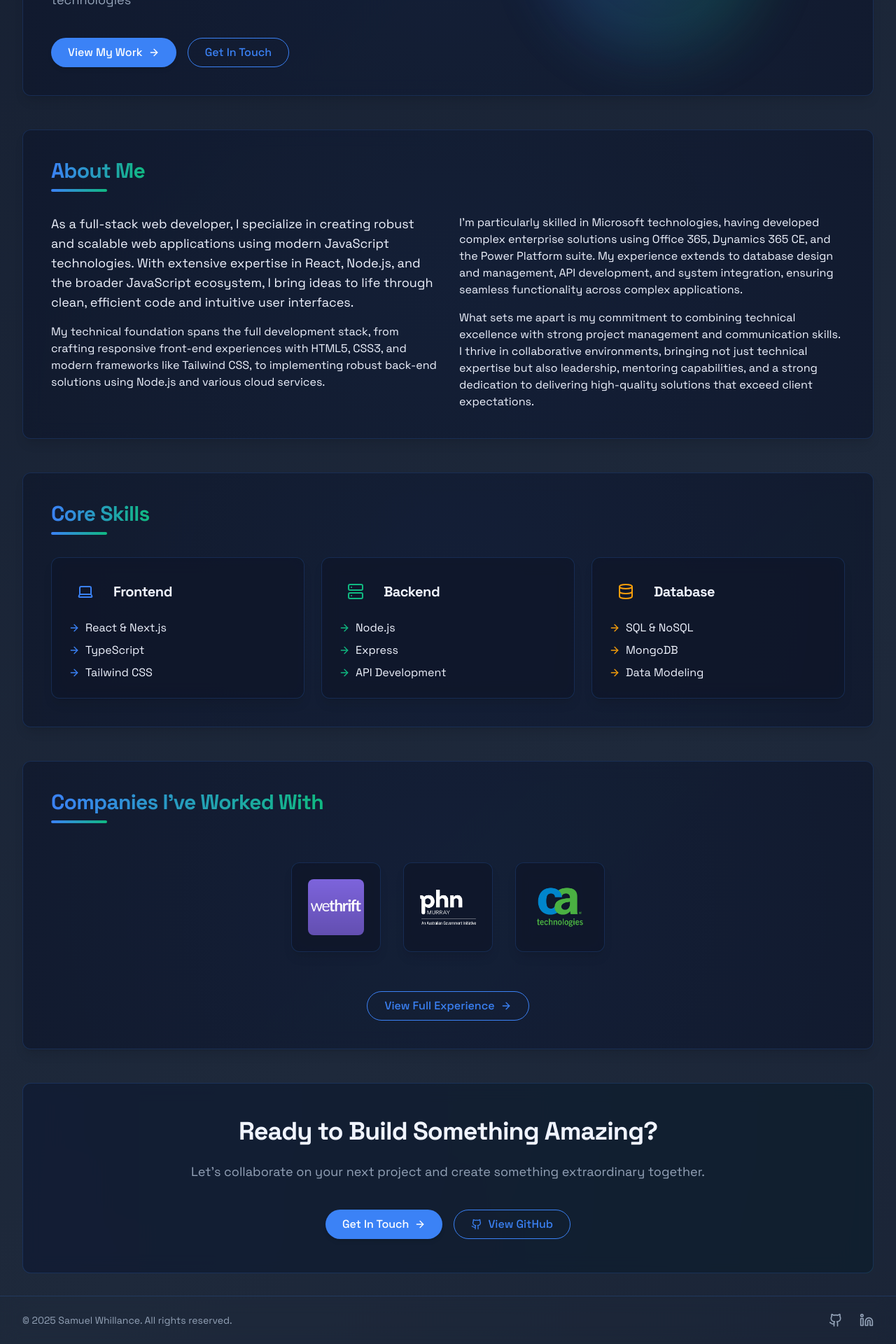
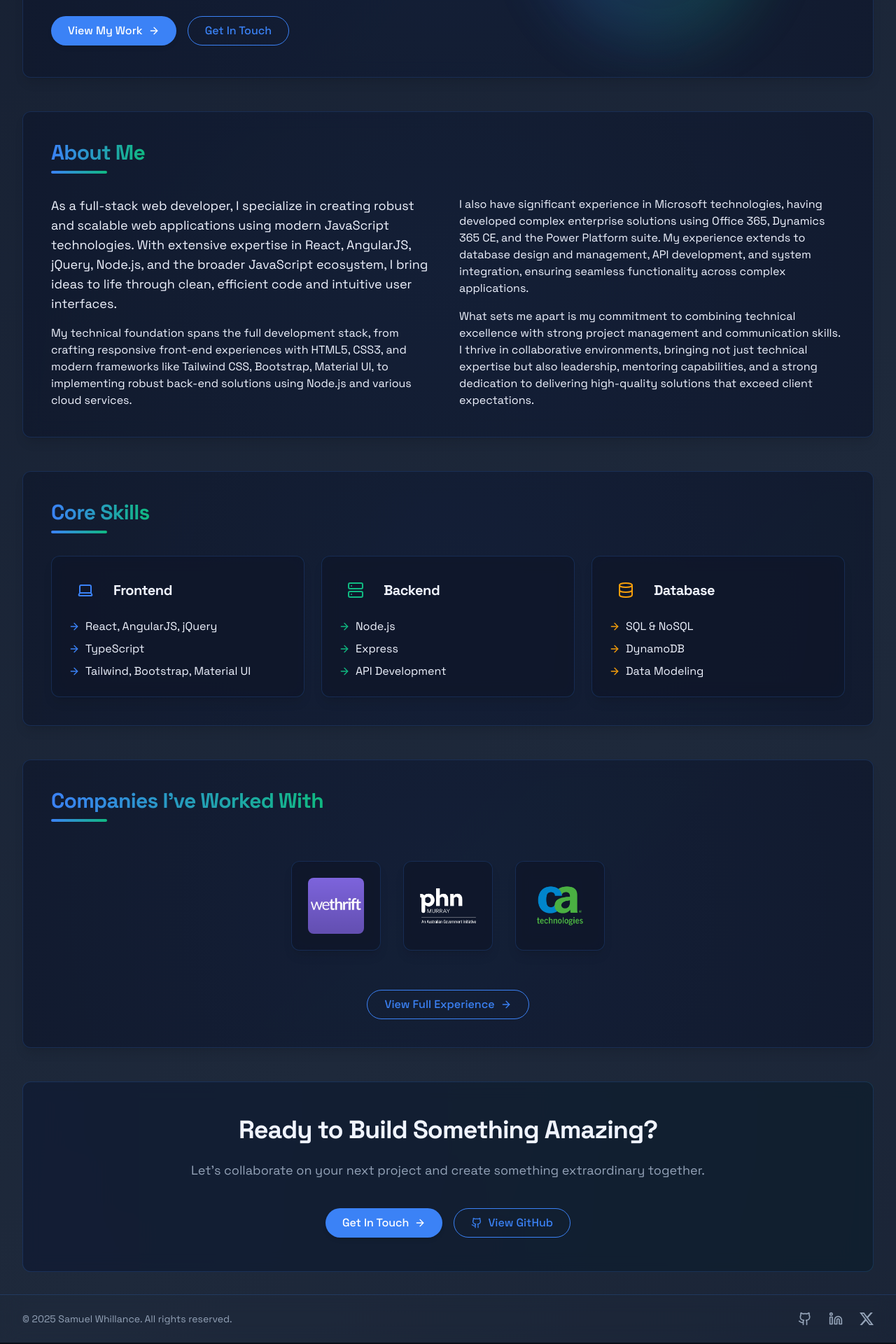
Before and after one commit to SamWhillance/samwhillance.com, a Next.js app: page / in a window 1280 px wide. Shown: the part 404-2324 px from the top of the page at 70% size. Built offline with nearby package versions, Linux system fonts and the light colour scheme.

Commit message:
X logo, adjusted skills

```diff
--- a/src/app/page.tsx
+++ b/src/app/page.tsx
@@ -22,10 +22,6 @@ export default function Home() {
                     <br />
                     Developer
                   </h1>
-                  <div className="flex items-center space-x-2 mt-2">
-                    <Code className="h-5 w-5 text-primary" />
-                    <p className="text-lg font-mono text-text-muted">{'<Software Engineer />'}</p>
-                  </div>
                 </div>
 
                 <p className="text-lg text-text-muted">
@@ -84,16 +80,16 @@ export default function Home() {
               <div className="grid md:grid-cols-2 gap-8">
                 <div className="space-y-4 animate-fade-in">
                   <p className="text-lg">
-                    As a full-stack web developer, I specialize in creating robust and scalable web applications using modern JavaScript technologies. With extensive expertise in React, Node.js, and the broader JavaScript ecosystem, I bring ideas to life through clean, efficient code and intuitive user interfaces.
+                    As a full-stack web developer, I specialize in creating robust and scalable web applications using modern JavaScript technologies. With extensive expertise in React, AngularJS, jQuery, Node.js, and the broader JavaScript ecosystem, I bring ideas to life through clean, efficient code and intuitive user interfaces.
                   </p>
                   <p>
-                    My technical foundation spans the full development stack, from crafting responsive front-end experiences with HTML5, CSS3, and modern frameworks like Tailwind CSS, to implementing robust back-end solutions using Node.js and various cloud services.
+                    My technical foundation spans the full development stack, from crafting responsive front-end experiences with HTML5, CSS3, and modern frameworks like Tailwind CSS, Bootstrap, Material UI, to implementing robust back-end solutions using Node.js and various cloud services.
                   </p>
                 </div>
 
                 <div className="space-y-4 animate-fade-in delay-200">
                   <p>
-                    I'm particularly skilled in Microsoft technologies, having developed complex enterprise solutions using Office 365, Dynamics 365 CE, and the Power Platform suite. My experience extends to database design and management, API development, and system integration, ensuring seamless functionality across complex applications.
+                    I also have significant experience in Microsoft technologies, having developed complex enterprise solutions using Office 365, Dynamics 365 CE, and the Power Platform suite. My experience extends to database design and management, API development, and system integration, ensuring seamless functionality across complex applications.
                   </p>
                   <p>
                     What sets me apart is my commitment to combining technical excellence with strong project management and communication skills. I thrive in collaborative environments, bringing not just technical expertise but also leadership, mentoring capabilities, and a strong dedication to delivering high-quality solutions that exceed client expectations.
@@ -126,7 +122,7 @@ export default function Home() {
                   <ul className="space-y-2">
                     <li className="flex items-center">
                       <ArrowRight className="h-4 w-4 text-primary mr-2" />
-                      React & Next.js
+                      React, AngularJS, jQuery
                     </li>
                     <li className="flex items-center">
                       <ArrowRight className="h-4 w-4 text-primary mr-2" />
@@ -134,7 +130,7 @@ export default function Home() {
                     </li>
                     <li className="flex items-center">
                       <ArrowRight className="h-4 w-4 text-primary mr-2" />
-                      Tailwind CSS
+                      Tailwind, Bootstrap, Material UI
                     </li>
                   </ul>
                 </div>
@@ -176,7 +172,7 @@ export default function Home() {
                     </li>
                     <li className="flex items-center">
                       <ArrowRight className="h-4 w-4 text-accent mr-2" />
-                      MongoDB
+                      DynamoDB
                     </li>
                     <li className="flex items-center">
                       <ArrowRight className="h-4 w-4 text-accent mr-2" />
--- a/src/app/skills/page.tsx
+++ b/src/app/skills/page.tsx
@@ -222,10 +222,10 @@ const skills: Skill[] = [
 	{ name: 'JavaScript', value: 9, category: 'Languages' },
 	{ name: 'CSS', value: 9, category: 'Languages' },
 	{ name: 'HTML', value: 9, category: 'Languages' },
-	{ name: 'PHP', value: 2, category: 'Languages' },
-	{ name: 'C', value: 2, category: 'Languages' },
+	{ name: 'PHP', value: 4, category: 'Languages' },
+	{ name: 'C', value: 3, category: 'Languages' },
 	{ name: 'C++', value: 2, category: 'Languages' },
-	{ name: 'C#', value: 2, category: 'Languages' },
+	{ name: 'C#', value: 5, category: 'Languages' },
 	{ name: 'Java', value: 4, category: 'Languages' },
 	{ name: 'Python', value: 3, category: 'Languages' },
 	{ name: 'SQL', value: 4, category: 'Languages' },
@@ -256,9 +256,9 @@ const skills: Skill[] = [
 	{ name: 'Web Performance', value: 7, category: 'Web' },
 
 	// CSS
-	{ name: 'Bootstrap', value: 7, category: 'Web' },
+	{ name: 'Bootstrap', value: 6, category: 'Design & CSS' },
 	{ name: 'Design', value: 7, category: 'Web' },
-	{ name: 'Tailwind CSS', value: 7, category: 'Design & CSS', new: true, links: [ 'https://samwhillance.com', 'https://bendigobreville.com' ] },
+	{ name: 'Tailwind CSS', value: 8, category: 'Design & CSS', new: true, links: [ 'https://samwhillance.com', 'https://bendigobreville.com' ] },
 	{ name: 'Material UI', value: 7, category: 'Design & CSS' },
 	{ name: 'UX & UI', value: 7, category: 'Web' },
 	{ name: 'Responsive design', value: 8, category: 'Web' },
--- a/src/components/footer.tsx
+++ b/src/components/footer.tsx
@@ -1,4 +1,15 @@
-import { Github, Linkedin } from "lucide-react";
+import { Github, Linkedin, createLucideIcon } from "lucide-react";
+
+const XIcon = createLucideIcon("X", [
+  [
+    "path",
+    {
+      d: "M18.901 1.153h3.68l-8.04 9.19L24 22.846h-7.406l-5.8-7.584-6.638 7.584H.474l8.6-9.83L0 1.154h7.594l5.243 6.932ZM17.61 20.644h2.039L6.486 3.24H4.298Z",
+      stroke: "none",
+      fill: "currentColor",
+    },
+  ],
+]);
 
 export default function Footer() {
     return (
@@ -29,6 +40,15 @@ export default function Footer() {
                             <span className="sr-only">LinkedIn</span>
                             <Linkedin className="h-5 w-5" />
                         </a>
+                        <a
+                            href="https://x.com/swhillance"
+                            target="_blank"
+                            rel="noopener noreferrer"
+                            className="text-text-muted hover:text-primary transition-colors duration-300"
+                        >
+                            <span className="sr-only">X (Twitter)</span>
+                            <XIcon className="h-5 w-5" />
+                        </a>
                     </div>
                 </div>
             </div>
```
